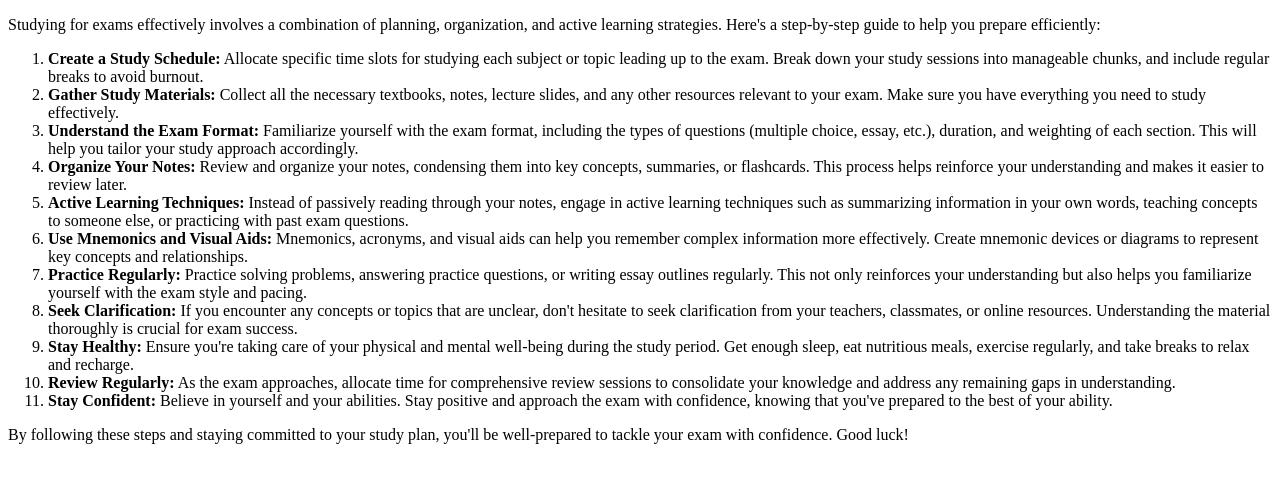
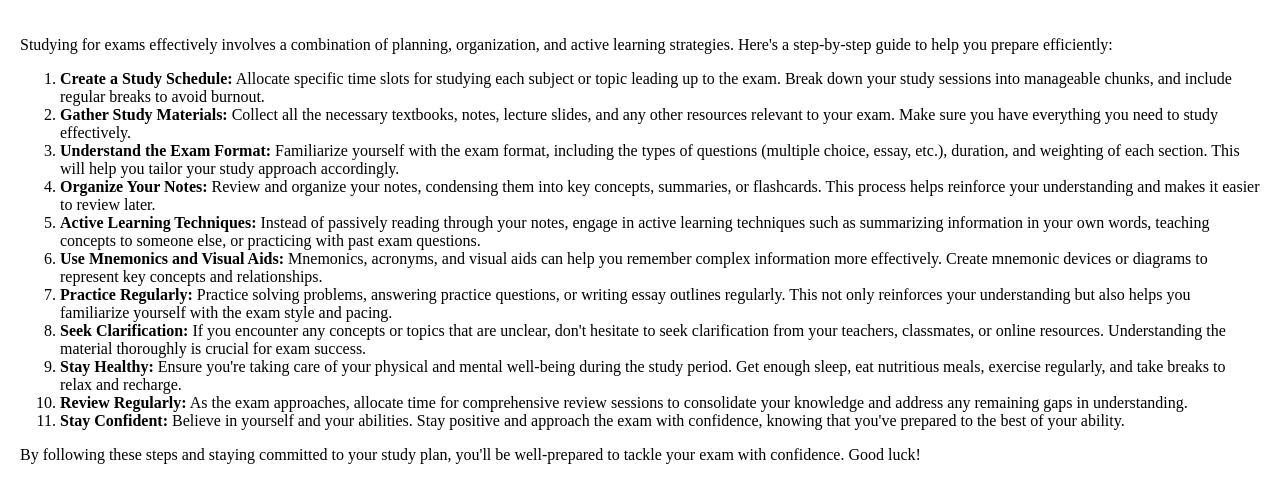
Before and after one commit to 112ews/Notion, a plain HTML site: page cod.html in a window 1280 px wide. Drawn offline with Linux system fonts and the light colour scheme.

Commit message:
Update cod.html

```diff
--- a/cod.html
+++ b/cod.html
@@ -7,15 +7,19 @@
 <style>
     body {
         font-family: Didot, serif;
+        background-color: #ffffff; /* White background */
+        margin: 0; /* Remove default margin */
+        padding: 0; /* Remove default padding */
     }
 
     .text {
         font-size: 16px; /* Default text size */
+        padding: 20px; /* Add padding for content */
     }
 </style>
 </head>
 <body>
-<div class="text" style="font-size: 16px;"> <!-- Default font size -->
+<div class="text">
     <p>Studying for exams effectively involves a combination of planning, organization, and active learning strategies. Here's a step-by-step guide to help you prepare efficiently:</p>
     <ol>
         <li><strong>Create a Study Schedule:</strong> Allocate specific time slots for studying each subject or topic leading up to the exam. Break down your study sessions into manageable chunks, and include regular breaks to avoid burnout.</li>
```
